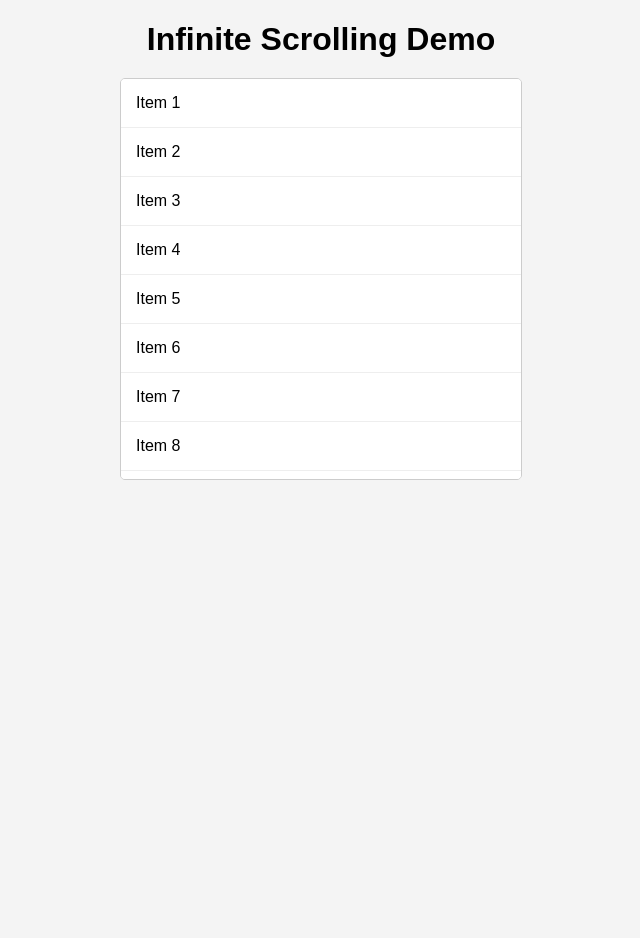
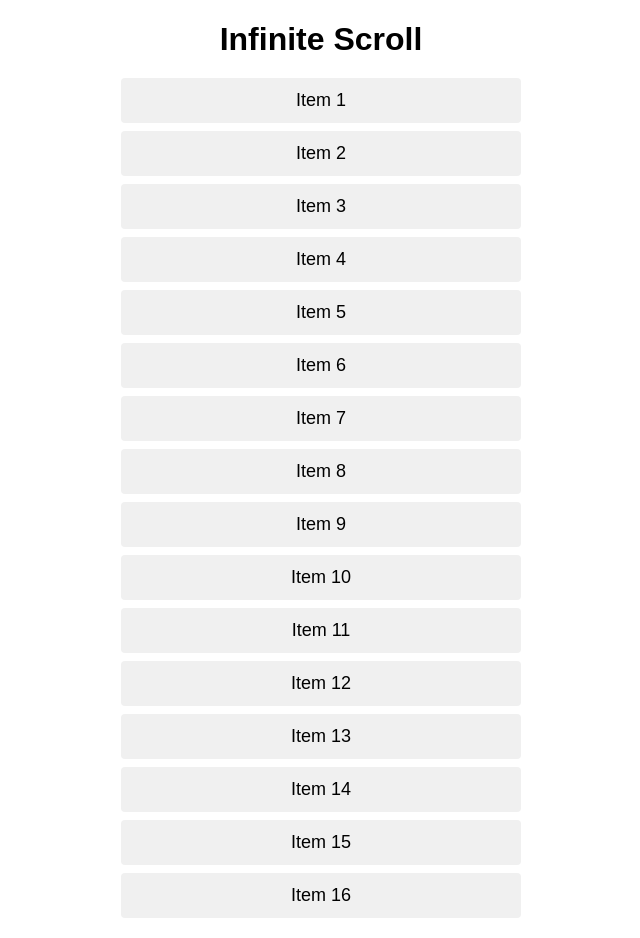
Before and after one commit to acciojob/infinite-scroll-reshma255, a website: page main.html in a window 1280 px wide. Shown: the whole page, without its empty margins (319-959 px from the left). Before the commit the page ends 800 px from the top, so only its background shows below. Drawn offline with Linux system fonts and the light colour scheme.

Commit message:
created a submission

```diff
--- a/main.html
+++ b/main.html
@@ -6,7 +6,7 @@
   <link rel="stylesheet" href="styles.css">
 </head>
 <body>
-  <h1>Infinite Scrolling Demo</h1>
+  <h1>Infinite Scroll</h1>
   <ul id="list"></ul>
 
   <script src="script.js"></script>
--- a/script.js
+++ b/script.js
@@ -1,11 +1,11 @@
-const list = document.getElementById('list');
+const list = document.getElementById("list");
 let itemCount = 0;
 
 // Function to add items
 function addItems(count) {
   for (let i = 0; i < count; i++) {
     itemCount++;
-    const li = document.createElement('li');
+    const li = document.createElement("li");
     li.textContent = `Item ${itemCount}`;
     list.appendChild(li);
   }
@@ -14,10 +14,10 @@ function addItems(count) {
 // Add 10 items initially
 addItems(10);
 
-// Listen for scroll event
-list.addEventListener('scroll', () => {
-  // Check if user reached the bottom
-  if (list.scrollTop + list.clientHeight >= list.scrollHeight) {
-    addItems(2); // Add 2 more items
+// Detect scroll to bottom
+window.addEventListener("scroll", () => {
+  if (window.innerHeight + window.scrollY >= document.body.offsetHeight) {
+    // Add 2 more items when bottom is reached
+    addItems(2);
   }
 });
--- a/styles.css
+++ b/styles.css
@@ -1,7 +1,6 @@
 body {
   font-family: Arial, sans-serif;
   margin: 20px;
-  background: #f4f4f4;
 }
 
 h1 {
@@ -9,23 +8,18 @@ h1 {
   margin-bottom: 20px;
 }
 
-#list {
-  list-style: none;
+ul {
+  list-style-type: none;
   padding: 0;
+  max-width: 400px;
   margin: 0 auto;
-  max-width: 400px;
-  background: #fff;
-  border: 1px solid #ccc;
-  border-radius: 5px;
-  overflow-y: auto;
-  height: 400px; /* scrollable container */
 }
 
-#list li {
-  padding: 15px;
-  border-bottom: 1px solid #eee;
+li {
+  background: #f0f0f0;
+  margin: 8px 0;
+  padding: 12px;
+  border-radius: 4px;
+  text-align: center;
+  font-size: 18px;
 }
-
-#list li:last-child {
-  border-bottom: none;
-}
```
